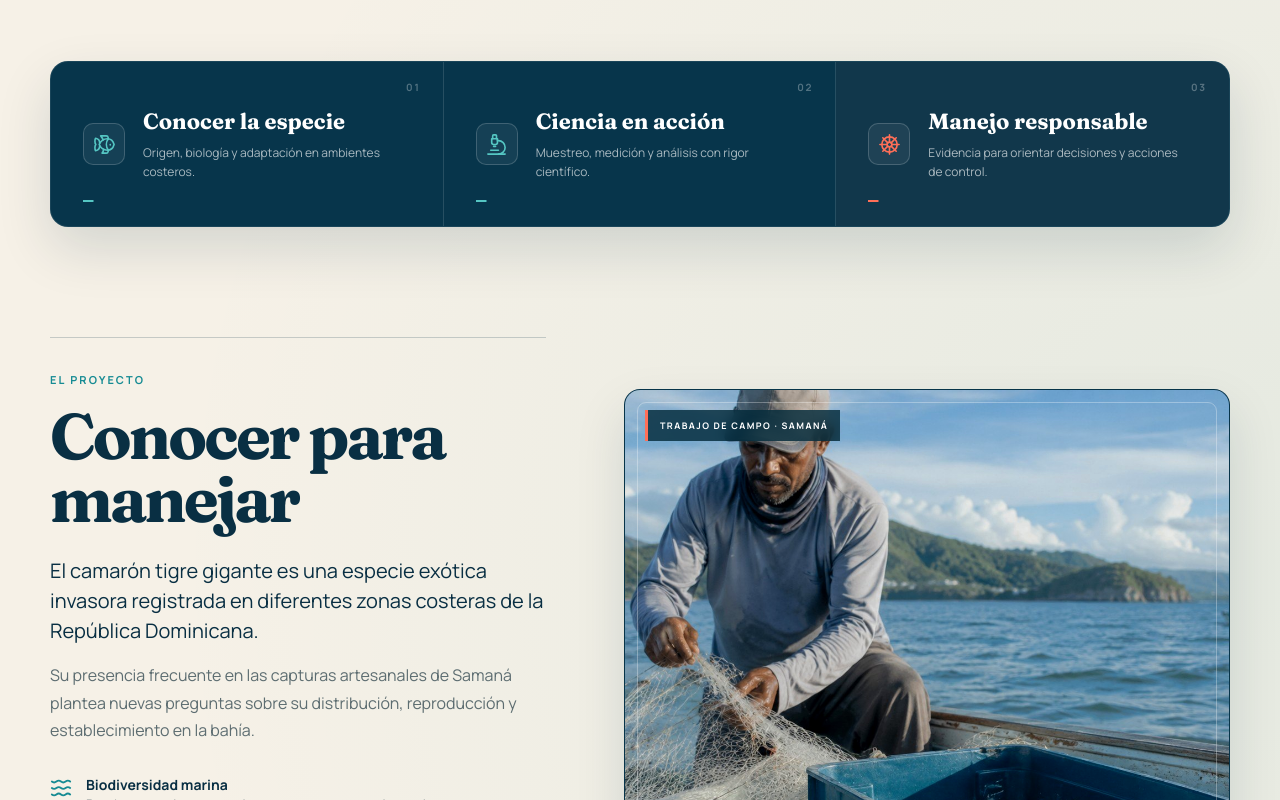
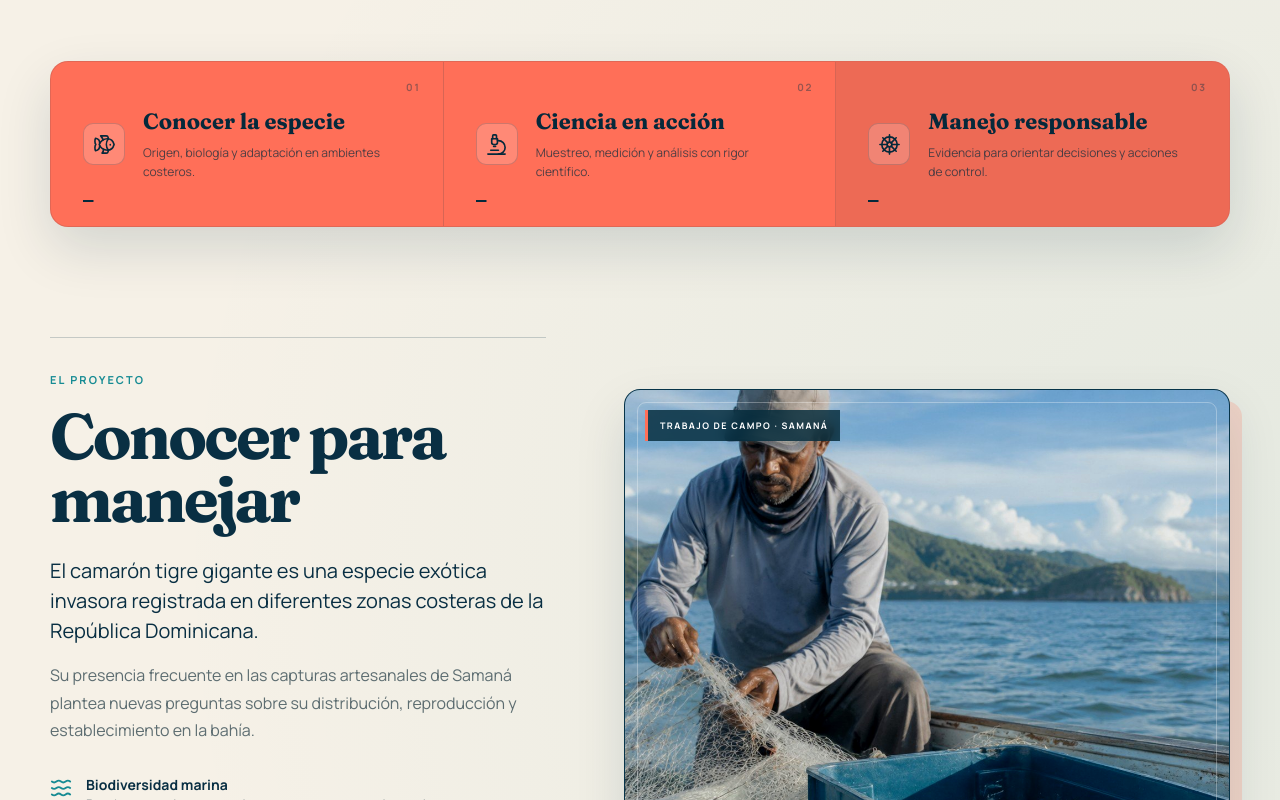
Before and after one commit to kai-bot-claralid/huella-monodon, a React (Vite) app: page / in a window 1280 px wide. Shown: the part 780-1580 px from the top of the page. Built offline with nearby package versions, Linux system fonts and the light colour scheme.

Commit message:
Aplicar banda naranja y destacar imagen de campo

```diff
--- a/src/styles.css
+++ b/src/styles.css
@@ -90,19 +90,19 @@ img { display: block; max-width: 100%; }
 @keyframes rise { from { opacity: 0; transform: translateY(22px); } to { opacity: 1; transform: translateY(0); } }
 
 .project-section { position: relative; padding-top: 1px; background: var(--cream); background-image: radial-gradient(circle at 100% 15%, rgba(22,139,147,.08), transparent 30%); }
-.quick-cards { position: relative; z-index: 3; margin-top: 110px; display: grid; grid-template-columns: repeat(3, 1fr); gap: 0; overflow: hidden; color: white; background: var(--ocean); border: 1px solid rgba(255,255,255,.08); border-radius: 18px; box-shadow: 0 22px 54px rgba(8,45,61,.14); }
-.quick-card { position: relative; min-height: 164px; display: grid; grid-template-columns: 42px 1fr; align-items: center; gap: 18px; padding: 32px; overflow: hidden; background: transparent; border-right: 1px solid rgba(255,255,255,.13); transition: background .3s ease; }
+.quick-cards { position: relative; z-index: 3; margin-top: 110px; display: grid; grid-template-columns: repeat(3, 1fr); gap: 0; overflow: hidden; color: var(--ocean-deep); background: var(--coral); border: 1px solid rgba(9,47,67,.12); border-radius: 18px; box-shadow: 0 22px 54px rgba(8,45,61,.14); }
+.quick-card { position: relative; min-height: 164px; display: grid; grid-template-columns: 42px 1fr; align-items: center; gap: 18px; padding: 32px; overflow: hidden; background: transparent; border-right: 1px solid rgba(9,47,67,.16); transition: background .3s ease; }
 .quick-card:last-child { border-right: 0; }
 .quick-card:nth-child(2) { background: transparent; }
-.quick-card::before { content: ""; position: absolute; left: 32px; bottom: 24px; width: 30px; height: 2px; background: var(--aqua); transform-origin: left; transform: scaleX(.35); transition: transform .35s ease; }
-.quick-card::after { position: absolute; right: 22px; top: 18px; color: rgba(255,255,255,.3); font-family: "Manrope", sans-serif; font-size: 10px; font-weight: 800; letter-spacing: .18em; }
+.quick-card::before { content: ""; position: absolute; left: 32px; bottom: 24px; width: 30px; height: 2px; background: var(--ocean-deep); transform-origin: left; transform: scaleX(.35); transition: transform .35s ease; }
+.quick-card::after { position: absolute; right: 22px; top: 18px; color: rgba(9,47,67,.42); font-family: "Manrope", sans-serif; font-size: 10px; font-weight: 800; letter-spacing: .18em; }
 .quick-card:nth-child(1)::after { content: "01"; }.quick-card:nth-child(2)::after { content: "02"; }.quick-card:nth-child(3)::after { content: "03"; }
-.quick-card:hover { background: rgba(255,255,255,.055); }
+.quick-card:hover { background: rgba(255,255,255,.13); }
 .quick-card:hover::before { transform: scaleX(1); }
-.quick-card h3 { margin: 0 0 8px; color: white; font-size: 22px; }.quick-card p { max-width: 260px; margin: 0; color: rgba(255,255,255,.65); font-size: 12px; line-height: 1.6; }
-.quick-icon { width: 42px; height: 42px; display: grid; place-items: center; color: var(--aqua); border: 1px solid rgba(255,255,255,.18); border-radius: 10px; background: rgba(255,255,255,.06); }
+.quick-card h3 { margin: 0 0 8px; color: var(--ocean-deep); font-size: 22px; }.quick-card p { max-width: 260px; margin: 0; color: rgba(5,41,59,.7); font-size: 12px; line-height: 1.6; }
+.quick-icon { width: 42px; height: 42px; display: grid; place-items: center; color: var(--ocean-deep); border: 1px solid rgba(9,47,67,.2); border-radius: 10px; background: rgba(255,255,255,.18); }
 .quick-icon svg { width: 23px; height: 23px; stroke-width: 1.7; }
-.accent-card { color: white; background: rgba(255,111,88,.045); }.accent-card::before { background: var(--coral); }.accent-card .quick-icon { color: var(--coral); }
+.accent-card { color: var(--ocean-deep); background: rgba(5,41,59,.07); }.accent-card::before { background: var(--ocean-deep); }.accent-card .quick-icon { color: var(--ocean-deep); }
 
 .motion-ready .scroll-reveal { opacity: 0; transform: translate3d(0, 34px, 0); transition: opacity .72s cubic-bezier(.2,.8,.2,1), transform .72s cubic-bezier(.2,.8,.2,1); transition-delay: var(--reveal-delay, 0ms); }
 .motion-ready .scroll-reveal.is-visible { opacity: 1; transform: translate3d(0, 0, 0); }
@@ -118,11 +118,11 @@ h2 { margin: 0; font-size: clamp(42px, 5vw, 68px); line-height: .98; letter-spac
 .section-copy > p:not(.eyebrow):not(.lead) { color: var(--muted); line-height: 1.7; }
 .impact-list { display: grid; gap: 16px; margin: 30px 0 0; padding: 0; list-style: none; }
 .impact-list li { display: flex; gap: 14px; align-items: flex-start; }.impact-list svg { flex: 0 0 22px; margin-top: 2px; color: var(--teal); }.impact-list span { display: flex; flex-direction: column; color: var(--muted); font-size: 13px; line-height: 1.5; }.impact-list strong { color: var(--ink); font-size: 14px; }
-.field-figure { position: relative; margin: 0; min-height: 520px; overflow: hidden; background: var(--ocean); border: 1px solid rgba(9,47,67,.16); border-radius: 16px; box-shadow: 0 22px 50px rgba(9,47,67,.13); }
+.field-figure { position: relative; margin: 0; min-height: 520px; overflow: hidden; background: var(--ocean); border: 1px solid rgba(9,47,67,.16); border-radius: 16px; box-shadow: 12px 12px 0 rgba(255,111,88,.2), 0 22px 50px rgba(9,47,67,.13); }
 .field-figure::before { content: "TRABAJO DE CAMPO · SAMANÁ"; position: absolute; z-index: 2; top: 20px; left: 20px; padding: 9px 12px; color: white; background: rgba(4,43,59,.82); border-left: 3px solid var(--coral); font-size: 9px; font-weight: 800; letter-spacing: .16em; backdrop-filter: blur(7px); }
 .field-figure::after { content: ""; position: absolute; z-index: 1; inset: 12px; border: 1px solid rgba(255,255,255,.3); border-radius: 9px; pointer-events: none; }
 .field-figure img { width: 100%; height: 520px; object-fit: cover; object-position: 48% center; filter: saturate(1.08) contrast(1.03); }
-.field-figure figcaption { position: absolute; z-index: 2; left: 20px; bottom: 20px; max-width: 410px; padding: 14px 17px; color: white; background: rgba(4,43,59,.86); border-bottom: 3px solid var(--coral); font-size: 12px; line-height: 1.5; backdrop-filter: blur(8px); }
+.field-figure figcaption { position: absolute; z-index: 2; left: 20px; bottom: 20px; max-width: 410px; padding: 14px 17px; color: var(--ocean-deep); background: var(--coral); border-left: 3px solid var(--ocean-deep); font-size: 12px; font-weight: 700; line-height: 1.5; box-shadow: 0 10px 24px rgba(4,43,59,.2); }
 
 .study-area { padding: 0 0 110px; }
 .study-area-heading { display: grid; grid-template-columns: 1fr .72fr; gap: 70px; align-items: end; margin-bottom: 36px; }
@@ -228,7 +228,7 @@ footer { padding: 38px 0; color: white; background: #041f2d; }.footer-inner { di
 @media (max-width: 768px) {
   html { scroll-padding-top: 72px; }.wrap, .hero-content { width: min(100% - 32px, 620px); }.site-header { height: 72px; padding: 0 16px; }.mobile-nav { top: 72px; }
   .hero { min-height: 690px; align-items: flex-end; }.hero-image { object-position: 62% center; }.hero-backdrop { background: linear-gradient(0deg, rgba(2,31,47,.98) 0%, rgba(2,31,47,.73) 54%, rgba(2,31,47,.12) 100%); }.hero-content { margin: 0 auto 78px; text-align: left; }.hero h1 { font-size: clamp(52px, 15vw, 76px); }.hero-tagline { font-size: 25px; }.hero-copy { font-size: 14px; }.species-label { display: none; }.hero-actions { flex-direction: column; align-items: stretch; max-width: 300px; }.button { width: 100%; }
-  .quick-cards { grid-template-columns: 1fr; gap: 0; margin-top: 82px; border-radius: 14px; }.quick-card { min-height: 124px; padding: 24px; border-right: 0; border-bottom: 1px solid rgba(255,255,255,.12); }.quick-card:last-child { border-bottom: 0; }.quick-card::before { left: 24px; bottom: 17px; }.project-grid { grid-template-columns: 1fr; gap: 42px; padding: 82px 0 80px; }.section-copy { padding: 28px 0; }.field-figure, .field-figure img { min-height: 430px; height: 430px; }.field-figure { border-radius: 14px; }
+  .quick-cards { grid-template-columns: 1fr; gap: 0; margin-top: 82px; border-radius: 14px; }.quick-card { min-height: 124px; padding: 24px; border-right: 0; border-bottom: 1px solid rgba(9,47,67,.15); }.quick-card:last-child { border-bottom: 0; }.quick-card::before { left: 24px; bottom: 17px; }.project-grid { grid-template-columns: 1fr; gap: 42px; padding: 82px 0 80px; }.section-copy { padding: 28px 0; }.field-figure, .field-figure img { min-height: 430px; height: 430px; }.field-figure { border-radius: 14px; }
   .study-area { padding-bottom: 80px; }.study-area-heading { grid-template-columns: 1fr; gap: 18px; margin-bottom: 24px; }.study-area-figure { overflow: visible; background: transparent; border: 0; box-shadow: none; }.study-area-figure img { border-radius: 10px; box-shadow: 0 18px 40px rgba(9,47,67,.15); }.study-area-figure figcaption { position: static; margin-top: 10px; padding: 0; color: var(--muted); background: transparent; border: 0; line-height: 1.55; }
   .identification-layout { grid-template-columns: 1fr; gap: 14px; padding-top: 68px; }.identification-figure { height: 280px; }.identification-figure::after { background: linear-gradient(0deg, #042d41 0%, transparent 25%, transparent 84%, #042d41 100%); }.callout { font-size: 9px; }.callout-a { left: 5%; }.callout-b { right: 3%; }.callout-c { right: 8%; bottom: 12%; }
   .comparison-block { padding: 20px 0 72px; }.comparison-heading { grid-template-columns: 1fr; gap: 18px; padding-top: 44px; }.comparison-grid { grid-template-columns: 1fr; }.farfante-card { grid-column: auto; display: block; }.farfante-card .species-image { height: 220px; min-height: 0; }.species-content ul { min-height: auto; }
```
